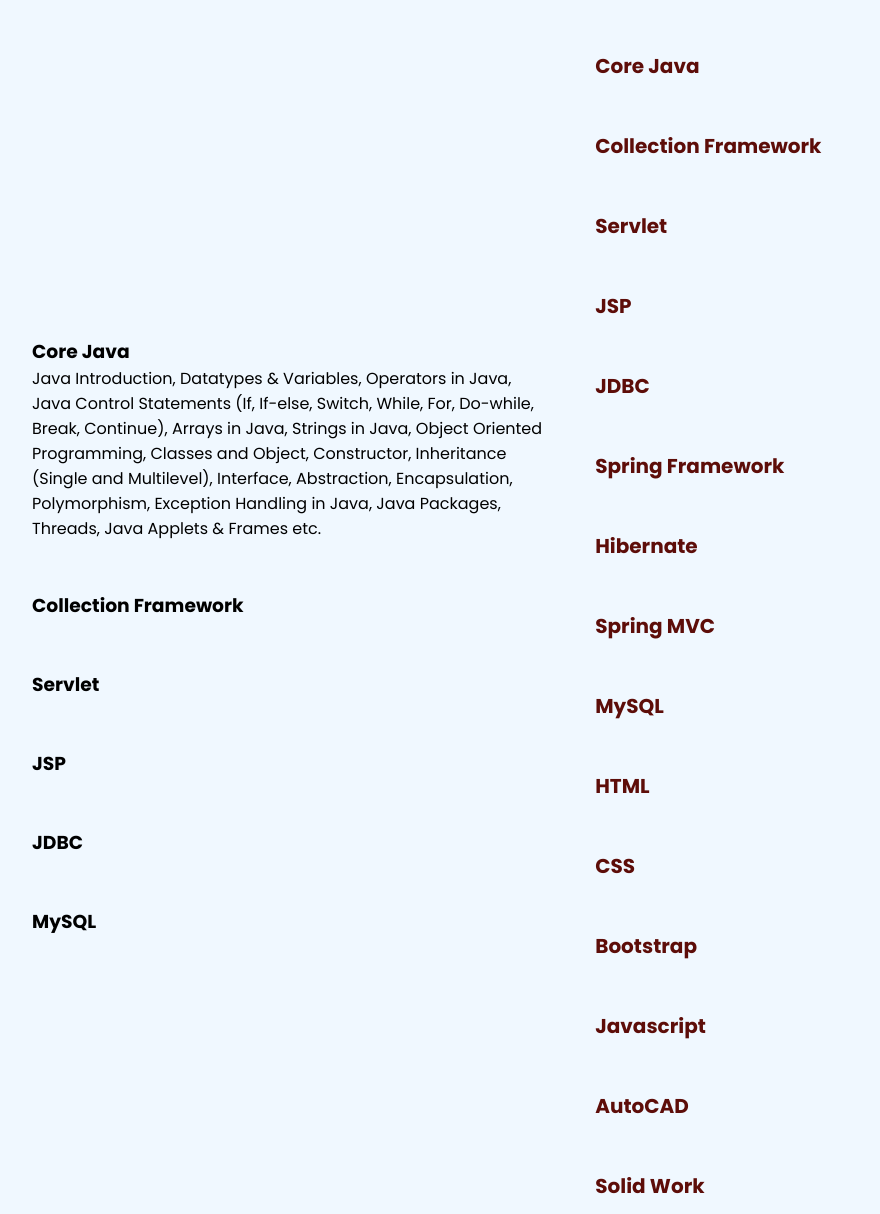
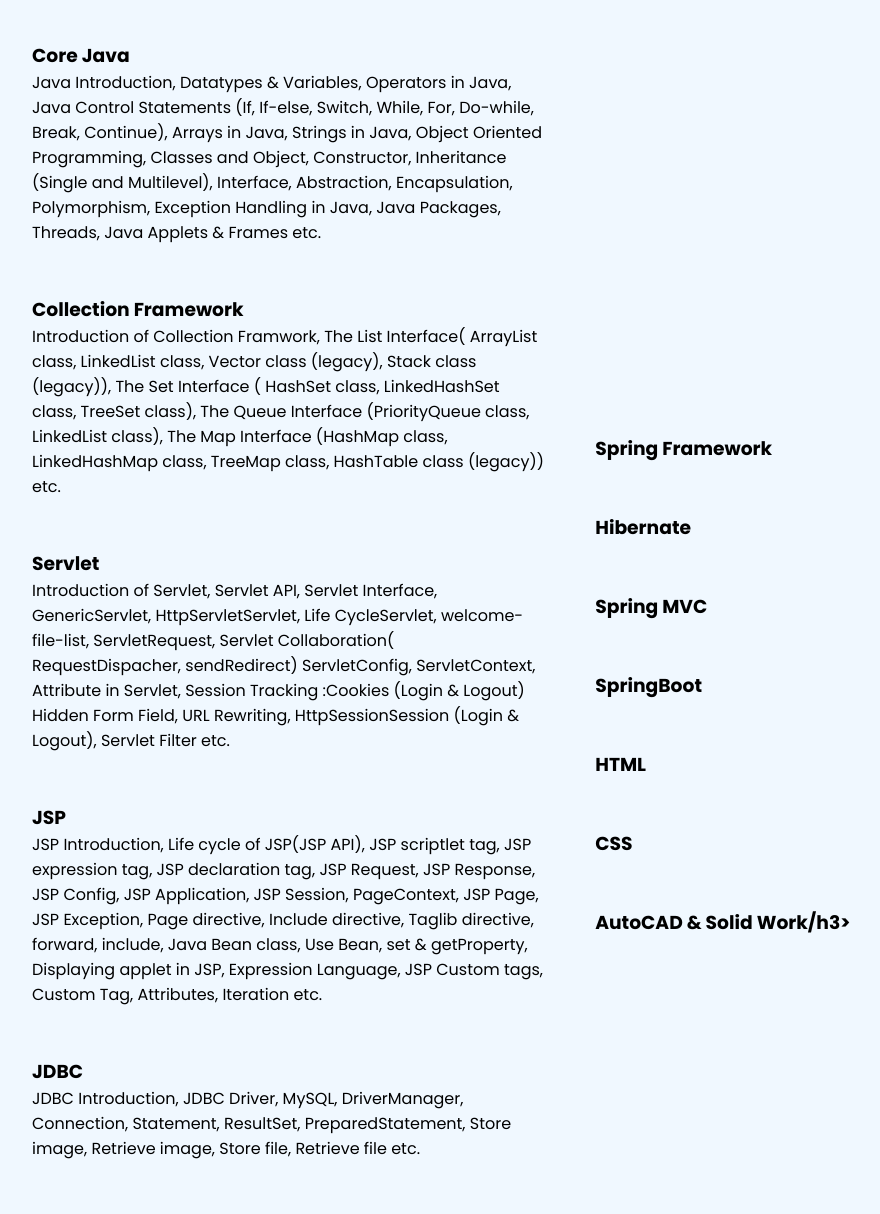
Before and after one commit to deepak15081994/deepak15081994.github.io, a plain HTML site: page index.html in a window 1280 px wide. Shown: the part 1702-2916 px from the top of the page, without its empty margins (96-976 px from the left). Drawn offline with nearby package versions, Linux system fonts and the light colour scheme.

Commit message:
thirdDeploy

```diff
--- a/index.html
+++ b/index.html
@@ -112,15 +112,15 @@
           <div class="topic"></div>
           <p><b><h3>Core Java</h3></b>Java Introduction, Datatypes & Variables, Operators in Java, Java Control Statements (If, If-else, Switch, While, For, Do-while, Break, Continue), Arrays in Java, Strings in Java, Object Oriented Programming, Classes and Object, Constructor, Inheritance (Single and Multilevel), Interface, Abstraction, Encapsulation, Polymorphism, Exception Handling in Java, Java Packages, Threads, Java Applets & Frames etc. </p>
           <br><br>
-          <p><b><h3>Collection Framework</h3></b></p>
+          <p><b><h3>Collection Framework</h3></b>Introduction of Collection Framwork, The List Interface( ArrayList class, LinkedList class, Vector class (legacy), Stack class (legacy)), The Set Interface ( HashSet class, LinkedHashSet class, TreeSet class), The Queue Interface (PriorityQueue class, LinkedList class), The Map Interface (HashMap class, LinkedHashMap class, TreeMap class, HashTable class (legacy)) etc.</p>
           <br><br>
-          <p><b><h3>Servlet</h3></b></p>
+          <p><b><h3>Servlet</h3></b>Introduction of Servlet, Servlet API, Servlet Interface, GenericServlet, HttpServletServlet, Life CycleServlet, welcome-file-list, ServletRequest, Servlet Collaboration( RequestDispacher, sendRedirect) ServletConfig, ServletContext, Attribute in Servlet, Session Tracking :Cookies (Login & Logout) Hidden Form Field, URL Rewriting, HttpSessionSession (Login & Logout), Servlet Filter etc.</p>
           <br><br>
-          <p><b><h3>JSP</h3></b></p>
+          <p><b><h3>JSP</h3></b>JSP Introduction, Life cycle of JSP(JSP API), JSP scriptlet tag, JSP expression tag, JSP declaration tag, JSP Request, JSP Response, JSP Config, JSP Application, JSP Session, PageContext, JSP Page, JSP Exception, Page directive, Include directive, Taglib directive, forward, include, Java Bean class, Use Bean, set & getProperty, Displaying applet in JSP, Expression Language, JSP Custom tags, Custom Tag, Attributes, Iteration etc.</p>
           <br><br>
-          <p><b><h3>JDBC</h3></b></p>
+          <p><b><h3>JDBC</h3></b>JDBC Introduction, JDBC Driver, MySQL, DriverManager, Connection, Statement, ResultSet, PreparedStatement, Store image, Retrieve image, Store file, Retrieve file etc.</p>
           <br><br>
-          <p><b><h3>MySQL</h3></b></p>
+          <p><b><h3>MySQL</h3></b>Introduction of MySQL, Working of MySQL, Database Operation, Table Operation (SELECT, DISTINCT, WHERE, AND, OR, NOT, BETWEEN, IN, LIMIT, LIKE clause, JOINS, PRIMARY KEY and FOREIN KEY) etc.</p>
             <!-- <div class="experience">
               <div class="num">0</div>
               <div class="exp">Year of<br>experience</div>
@@ -128,65 +128,78 @@
           </div>
           <div class="boxes">
             <div class="box">
-              <div class="topic">Core Java</div>
+              <p><b><h3>Spring Framework</h3></b></p>
+              <br><br>
+              <p><b><h3>Hibernate</h3></b></p>
+              <br><br>
+              <p><b><h3>Spring MVC</h3></b></p>
+              <br><br>
+              <p><b><h3>SpringBoot</h3></b></p>
+              <br><br>
+              <p><b><h3>HTML</h3></b></p>
+              <br><br>
+              <p><b><h3>CSS</h3></b></p>
+              <br><br>
+              <p><b><h3>AutoCAD & Solid Work/h3></b></p>
+              <!-- <div class="topic">Core Java</div> -->
               <!-- <div class="per">100%</div> -->
-            </div>
+            <!-- </div>
             <div class="box">
-              <div class="topic">Collection Framework</div>
+              <div class="topic">Collection Framework</div> -->
               <!-- <div class="per">100%</div> -->
-            </div>
+            <!-- </div>
             <div class="box">
-              <div class="topic">Servlet</div>
+              <div class="topic">Servlet</div> -->
               <!-- <div class="per">100%</div> -->
-            </div>
+            <!-- </div>
             <div class="box">
-              <div class="topic">JSP</div>
+              <div class="topic">JSP</div> -->
               <!-- <div class="per">100%</div> -->
-            </div>
+            <!-- </div>
             <div class="box">
-              <div class="topic">JDBC</div>
+              <div class="topic">JDBC</div> -->
               <!-- <div class="per">100%</div> -->
-            </div>
+            <!-- </div>
             <div class="box">
-              <div class="topic">Spring Framework</div>
+              <div class="topic">Spring Framework</div> -->
               <!-- <div class="per">100%</div> -->
-            </div>
+            <!-- </div>
             <div class="box">
-              <div class="topic">Hibernate</div>
+              <div class="topic">Hibernate</div> -->
               <!-- <div class="per">100%</div> -->
-            </div>
+            <!-- </div>
             <div class="box">
-              <div class="topic">Spring MVC</div>
+              <div class="topic">Spring MVC</div> -->
               <!-- <div class="per">100%</div> -->
-            </div>
+            <!-- </div>
             <div class="box">
-              <div class="topic">MySQL</div>
+              <div class="topic">MySQL</div> -->
               <!-- <div class="per">100%</div> -->
-            </div>
+            <!-- </div>
             <div class="box">
-              <div class="topic">HTML</div>
+              <div class="topic">HTML</div> -->
               <!-- <div class="per">100%</div> -->
-            </div>
+            <!-- </div>
             <div class="box">
-              <div class="topic">CSS</div>
+              <div class="topic">CSS</div> -->
               <!-- <div class="per">100%</div> -->
-            </div>
+            <!-- </div>
             <div class="box">
-              <div class="topic">Bootstrap</div>
+              <div class="topic">Bootstrap</div> -->
               <!-- <div class="per">100%</div> -->
-            </div>
+            <!-- </div>
             <div class="box">
-              <div class="topic">Javascript</div>
+              <div class="topic">Javascript</div> -->
               <!-- <div class="per">100%</div> -->
-            </div>
+            <!-- </div>
             <div class="box">
-              <div class="topic">AutoCAD</div>
+              <div class="topic">AutoCAD</div> -->
               <!-- <div class="per">100%</div> -->
-            </div>
+            <!-- </div>
             <div class="box">
-              <div class="topic">Solid Work</div>
+              <div class="topic">Solid Work</div> -->
               <!-- <div class="per">100%</div> -->
-            </div>
+            <!-- </div> -->
           </div>
       </div>
     </div>
--- a/js/script.js
+++ b/js/script.js
@@ -17,22 +17,22 @@
 }
 
 
-  // Get the current date and time
-  var currentDate = new Date();
+//   // Get the current date and time
+//   var currentDate = new Date();
 
-  // Define an array for the day names
-  var days = ['Sunday', 'Monday', 'Tuesday', 'Wednesday', 'Thursday', 'Friday', 'Saturday'];
+//   // Define an array for the day names
+//   var days = ['Sunday', 'Monday', 'Tuesday', 'Wednesday', 'Thursday', 'Friday', 'Saturday'];
 
-  // Get the day, month, year, hours, and minutes
-  var day = days[currentDate.getDay()];
-  var date = currentDate.getDate();
-  var month = currentDate.getMonth() + 1; // Add 1 because months are zero-based
-  var year = currentDate.getFullYear();
-  var hours = currentDate.getHours();
-  var minutes = currentDate.getMinutes();
+//   // Get the day, month, year, hours, and minutes
+//   var day = days[currentDate.getDay()];
+//   var date = currentDate.getDate();
+//   var month = currentDate.getMonth() + 1; // Add 1 because months are zero-based
+//   var year = currentDate.getFullYear();
+//   var hours = currentDate.getHours();
+//   var minutes = currentDate.getMinutes();
 
-  // Format the date and time as desired (e.g., "Monday, June 29, 2023 12:30 PM")
-  var formattedDateTime = day + ', ' + month + '/' + date + '/' + year + ' ' + hours + ':' + minutes;
+//   // Format the date and time as desired (e.g., "Monday, June 29, 2023 12:30 PM")
+//   var formattedDateTime = day + ', ' + month + '/' + date + '/' + year + ' ' + hours + ':' + minutes;
 
-  // Set the content of the <h1> element to the formatted date and time
-  document.getElementById('datetime').innerHTML = formattedDateTime;
+//   // Set the content of the <h1> element to the formatted date and time
+//   document.getElementById('datetime').innerHTML = formattedDateTime;
```
